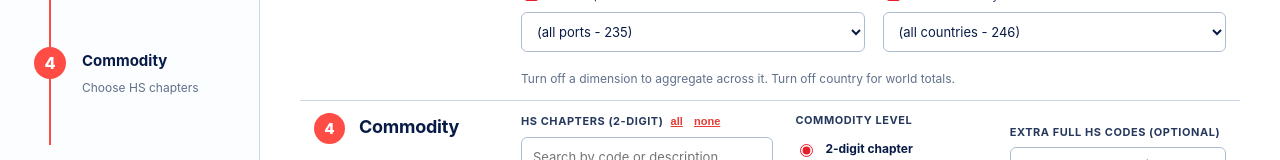
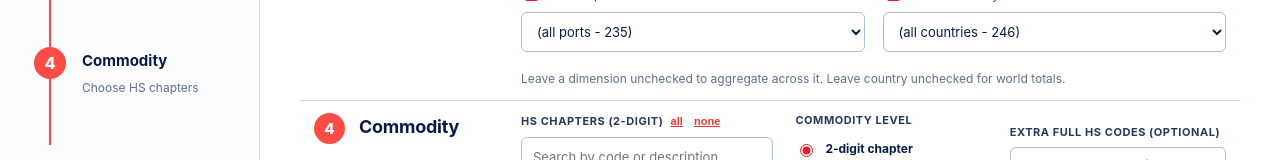
Before and after one commit to hengkykurniawan/bps_trade, a website built with Vite: page docs/index.html in a window 1280 px wide. Shown: the part 564-724 px from the top of the page. Built offline with nearby package versions, Linux system fonts and the light colour scheme.

Commit message:
Clarify unchecked geography dimensions

```diff
--- a/docs/index.html
+++ b/docs/index.html
@@ -306,7 +306,7 @@
             <label class="opt"><input type="checkbox" id="incctr" checked> Include country information</label>
             <select id="ctrsel" style="width:100%; margin-top:4px"><option value="">(all countries)</option></select>
           </div>
-          <p class="mini geo-help">Turn off a dimension to aggregate across it. Turn off country for world totals.</p>
+          <p class="mini geo-help">Leave a dimension unchecked to aggregate across it. Leave country unchecked for world totals.</p>
           </div>
         </div>
 
```
Also changed, not shown: index.html (+1 -1 lines), site/index.html (+1 -1 lines).
